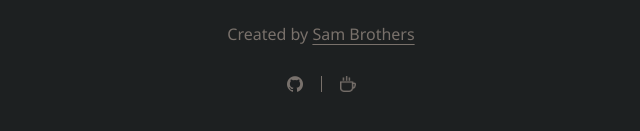
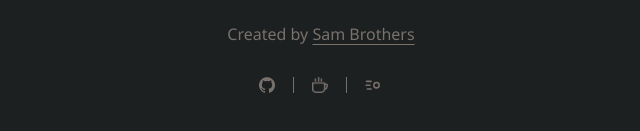
Before and after one commit to sambrothers0/lights-out, a React app: page / in a window 1280 px wide. Shown: the part 1033-1164 px from the top of the page, without its empty margins (319-959 px from the left). Built offline with nearby package versions, Linux system fonts and the light colour scheme; the HTML template or start-up script is replaced by a standard one.

Commit message:
update tests for robustness, add reducemotion button

```diff
--- a/src/App.tsx
+++ b/src/App.tsx
@@ -1,9 +1,14 @@
 import coffeeImg from '@/assets/coffee.png';
 import githubImg from '@/assets/github.png';
 import GameBoard from '@/components/layouts/gameBoard';
-import { AnimatePresence } from 'motion/react';
+import { AnimatePresence, MotionConfig, useReducedMotion } from 'motion/react';
+import { useState } from 'react';
 
 function App() {
+  const prefersReduced = useReducedMotion();
+  const [motionOverride, setMotionOverride] = useState<boolean | null>(null);
+  const motionDisabled = motionOverride ?? prefersReduced ?? false;
+
   return (
     <main className="relative min-h-screen overflow-hidden px-6 py-12 text-stone-900 sm:px-10">
       <p className="mx-auto mb-10 text-center w-fit rounded-sm px-4 py-3 text-4xl uppercase tracking-[0.30em] text-amber-300">
@@ -11,9 +16,11 @@ function App() {
       </p>
 
       <section className="relative mx-auto flex justify-center">
-        <AnimatePresence mode="wait">
-          <GameBoard />
-        </AnimatePresence>
+        <MotionConfig reducedMotion={motionDisabled ? 'always' :'never'}>
+          <AnimatePresence mode="wait">
+            <GameBoard motionDisabled={motionDisabled} />
+          </AnimatePresence>
+        </MotionConfig>
       </section>
 
       <div className="mx-auto mb-12 mt-7 h-px w-[80vmin] bg-stone-700" />
@@ -62,6 +69,35 @@ function App() {
           >
           <img src={coffeeImg} alt="Buy me a coffee" className="h-4 w-4" />
         </a>
+        <div className="w-px h-4 bg-stone-500" />
+        <button
+          type="button"
+          onClick={() => setMotionOverride(!motionDisabled)}
+          aria-pressed={motionDisabled}
+          aria-label={motionDisabled ? 'Enable motion' : 'Disable motion'}
+          title={motionDisabled ? 'Enable motion' : 'Disable motion'}
+          className={`rounded-full p-1.5 transition hover:bg-stone-700 ${
+            motionDisabled ? 'text-amber-300' : 'text-stone-500'
+          }`}
+          >
+          <svg
+            xmlns="http://www.w3.org/2000/svg"
+            viewBox="0 0 24 24"
+            fill="none"
+            stroke="currentColor"
+            strokeWidth="2"
+            strokeLinecap="round"
+            strokeLinejoin="round"
+            className="h-[1.15rem] w-[1.15rem]"
+            aria-hidden="true"
+            >
+            <circle cx="15" cy="12" r="3.5" />
+            <line x1="2" y1="7" x2="8" y2="7" />
+            <line x1="1.5" y1="12" x2="6.5" y2="12" />
+            <line x1="3" y1="17" x2="8" y2="17" />
+            {motionDisabled && <line x1="3" y1="21" x2="21" y2="3" />}
+          </svg>
+        </button>
       </div>
 
     </main>
--- a/src/components/layouts/gameBoard.tsx
+++ b/src/components/layouts/gameBoard.tsx
@@ -5,7 +5,7 @@ import { useEffect, useState } from "react";
 import { AnimatePresence, motion } from 'motion/react';
 import { boardKey, BOARD_SIZES, type Difficulty, WIN_SCREEN_DELAY, RESET_GAME_DELAY, STARTING_DIFFICULTY } from "@/constants";
 
-export const GameBoard = () => {
+export const GameBoard = ({ motionDisabled = false }: { motionDisabled?: boolean }) => {
   const [previousBoard, setPreviousBoard] = useState<TileProps[]>();
   const [boardSize, setBoardSize] = useState(BOARD_SIZES[STARTING_DIFFICULTY]);
   const [moveCount, setMoveCount] = useState(0);
@@ -216,6 +216,7 @@ const resetGame = () => {
                   row={tile.row}
                   col={tile.col}
                   animationDelay={animationDelay}
+                  reduceMotion={motionDisabled}
                   onMouseEnter={() => {handleHover(tile.index)}}
                   onMouseLeave={() => {handleHover()}}
                   onClick={() => {handleClick(tile.index)}}
--- a/src/components/ui/Tile.tsx
+++ b/src/components/ui/Tile.tsx
@@ -10,12 +10,13 @@ export interface TileProps {
   col: number;
   className?: string;
   animationDelay: number;
+  reduceMotion?: boolean;
   onMouseEnter: () => void;
   onMouseLeave: () => void;
   onClick: () => void;
 }
 
-export const Tile: React.FC<TileProps> = ({ isTurnedOn, className = '', highlighted, suggested = false, animationDelay, onMouseEnter, onMouseLeave, onClick }) => {
+export const Tile: React.FC<TileProps> = ({ isTurnedOn, className = '', highlighted, suggested = false, animationDelay, reduceMotion = false, onMouseEnter, onMouseLeave, onClick }) => {
   return (
     <motion.button
       type="button"
@@ -27,20 +28,25 @@ export const Tile: React.FC<TileProps> = ({ isTurnedOn, className = '', highligh
       onMouseLeave={onMouseLeave}
       onClick={onClick}
       className={cn(
-        'flex w-full aspect-square items-center justify-center rounded-sm text-xl font-semibold transition-[background-color]',
+        'flex w-full aspect-square items-center justify-center rounded-sm text-xl font-semibold',
+        !reduceMotion && 'transition-[background-color]',
         isTurnedOn ? 'bg-amber-300 text-amber-950' : 'bg-stone-700 text-stone-100',
         'border-[0.6vmin]',
-        highlighted ? 'border-white' : 'border-transparent',
+        (highlighted && !reduceMotion) ? 'border-white' : 'border-transparent',
         className
       )}
       initial={{ x: 100, opacity: 0, rotateY: isTurnedOn ? 180 : 0 }}
       animate={{ rotateY: isTurnedOn ? 180 : 0, opacity: 1, x: 0 }}
       exit={{ x: -100, opacity: 0 }}
-      transition={{
-        rotateY: { duration: 0.2, ease: 'easeOut' },
-        x: { duration: 0.15, ease: 'easeInOut', delay: animationDelay },
-        opacity: { duration: 0.15, ease: 'easeInOut', delay: animationDelay },
-      }}
+      transition={
+        reduceMotion
+          ? { duration: 0 }
+          : {
+              rotateY: { duration: 0.2, ease: 'easeOut' },
+              x: { duration: 0.15, ease: 'easeInOut', delay: animationDelay },
+              opacity: { duration: 0.15, ease: 'easeInOut', delay: animationDelay },
+            }
+      }
     >
       {suggested && <span className="block w-[25%] aspect-square rounded-full bg-red-500" />}
     </motion.button>
```
Also changed, not shown: 1 other file (tests, documents, lock files or other folders).
